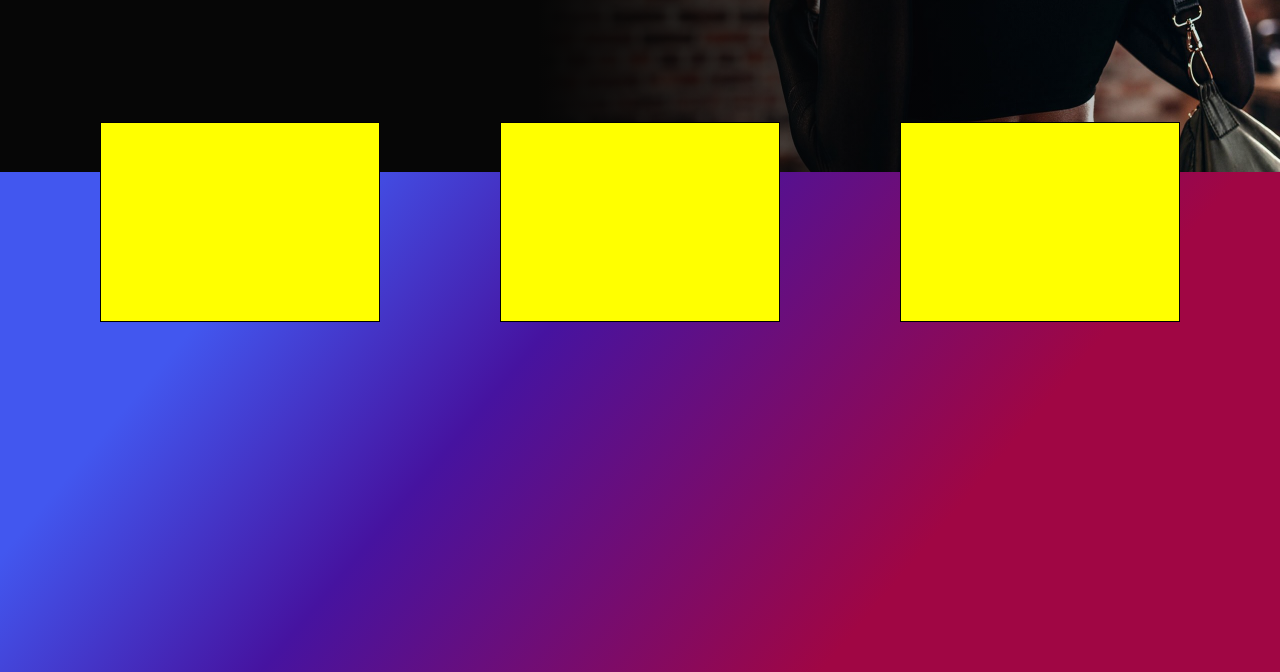
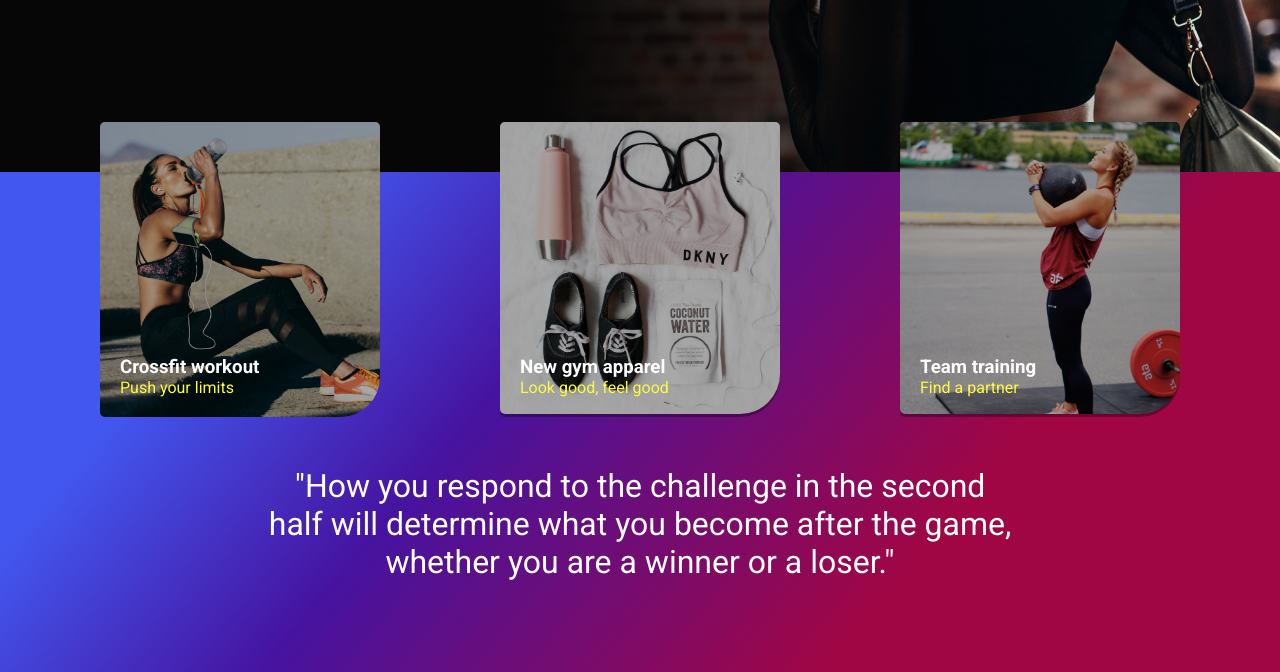
Before and after one commit to aficocelli/proj-html-vuejs, a website: page index.html in a window 1280 px wide. Shown: the part 468-1140 px from the top of the page. Drawn offline with nearby package versions, Linux system fonts and the light colour scheme.

Commit message:
add. box img in features section

```diff
--- a/index.html
+++ b/index.html
@@ -86,14 +86,29 @@
         <section class="features">
           <div class="box">
             <div class="box-img">
-
+              <img src="img/crossfit.jpg" alt="crossfit girl">
+              <div class="text-img">
+                <h3>Crossfit workout</h3>
+                <p>Push your limits</p>
+              </div>
             </div>
             <div class="box-img">
-
+              <img src="img/gym.jpg" alt="">
+              <div class="text-img">
+                <h3>New gym apparel</h3>
+                <p>Look good, feel good</p>
+              </div>
             </div>
             <div class="box-img">
-
+              <img src="img/team.jpg" alt="">
+              <div class="text-img">
+                <h3>Team training</h3>
+                <p>Find a partner</p>
+              </div>
             </div>
+          </div>
+          <div class="cit">
+            <p>"How you respond to the challenge in the second half will determine what you become after the game, whether you are a winner or a loser."</p>
           </div>
         </section>
         <!-- /features section -->
--- a/src/partials/_main.scss
+++ b/src/partials/_main.scss
@@ -13,16 +13,48 @@
     position: relative;
     top: -50px;
     .box-img{
-      height:200px;
       width:calc((100% / 3) - 80px);
-      background-color: yellow;
-      border:1px solid black;
+      border-radius: 5px 5px 40px 5px;
+      position:relative;
+      img{
+        width:100%;
+        display: block;
+        border-radius: 5px 5px 40px 5px;
+      }
+      .text-img{
+        position:absolute;
+        top:0;
+        bottom:0;
+        right:0;
+        left:0;
+        background-color: #00000054;
+        border-radius: 5px 5px 40px 5px;
+        display: flex;
+        flex-direction: column;
+        justify-content: flex-end;
+        padding: $pd;
+        h3{
+          color:$white;
+        }
+        p{
+          color:$yellow;
+        }
+      }
     }
     .box-img:nth-of-type(2){
       margin: 0 40px;
     }
   }
 
+  .cit{
+    width:750px;
+    margin: 0 auto;
+    p{
+      font-size:$text-m;
+      color:$white;
+      text-align: center;
+    }
+  }
 
 
 }
--- a/src/partials/_variables.scss
+++ b/src/partials/_variables.scss
@@ -10,6 +10,7 @@ $white: #fff;
 $black:#000;
 $mainblue: #4154fe;
 $lightRed: #ec5a57;
+$yellow:#FFF941;
 
 // text
 
@@ -22,5 +23,5 @@ $supTitle: #bc0428;
 
 // measures
 
-
+$pd:20px;
 $mg: 20px;
```
Also changed, not shown: dist/app.css, img/crossfit.jpg (added), img/gym.jpg (added), img/team.jpg (added).
